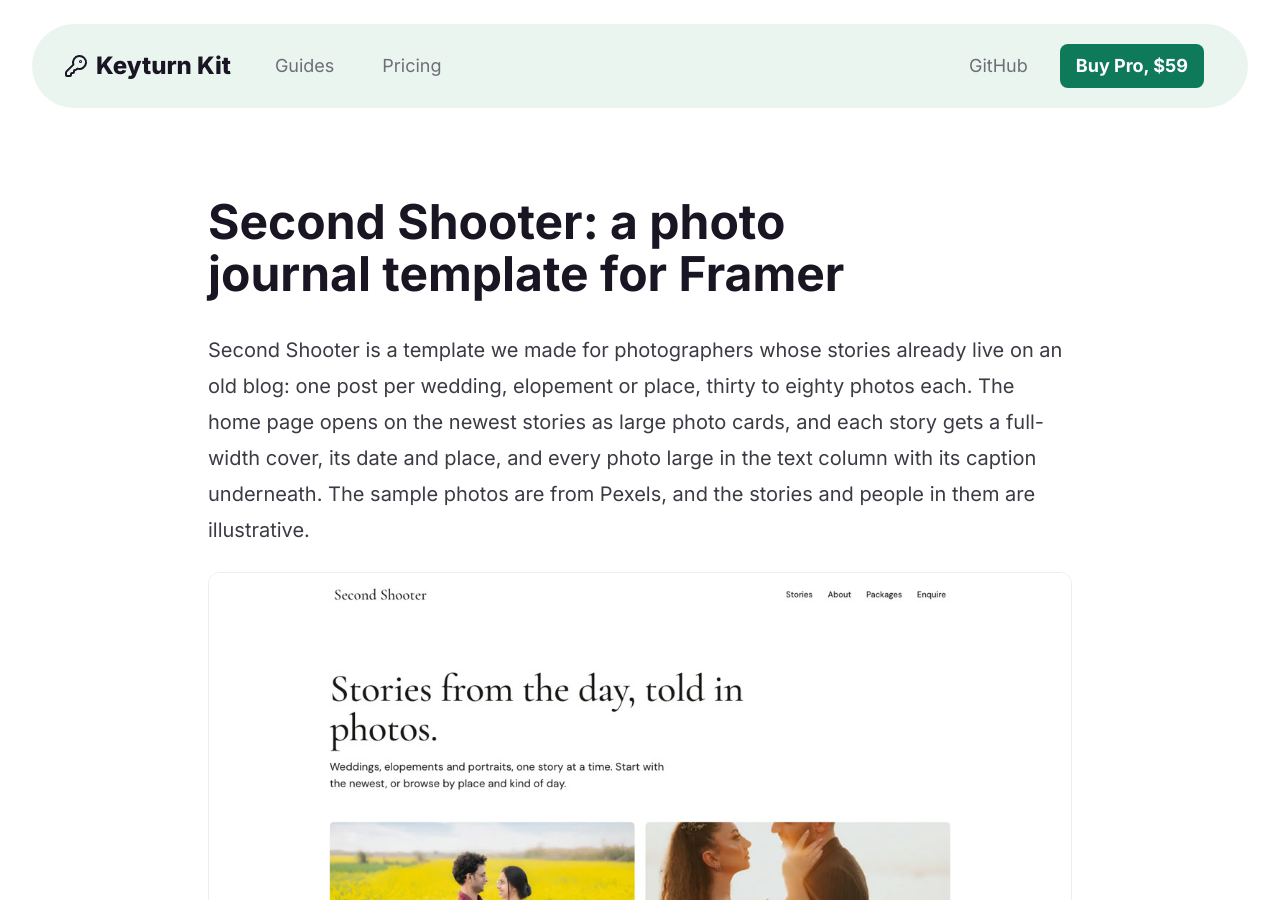
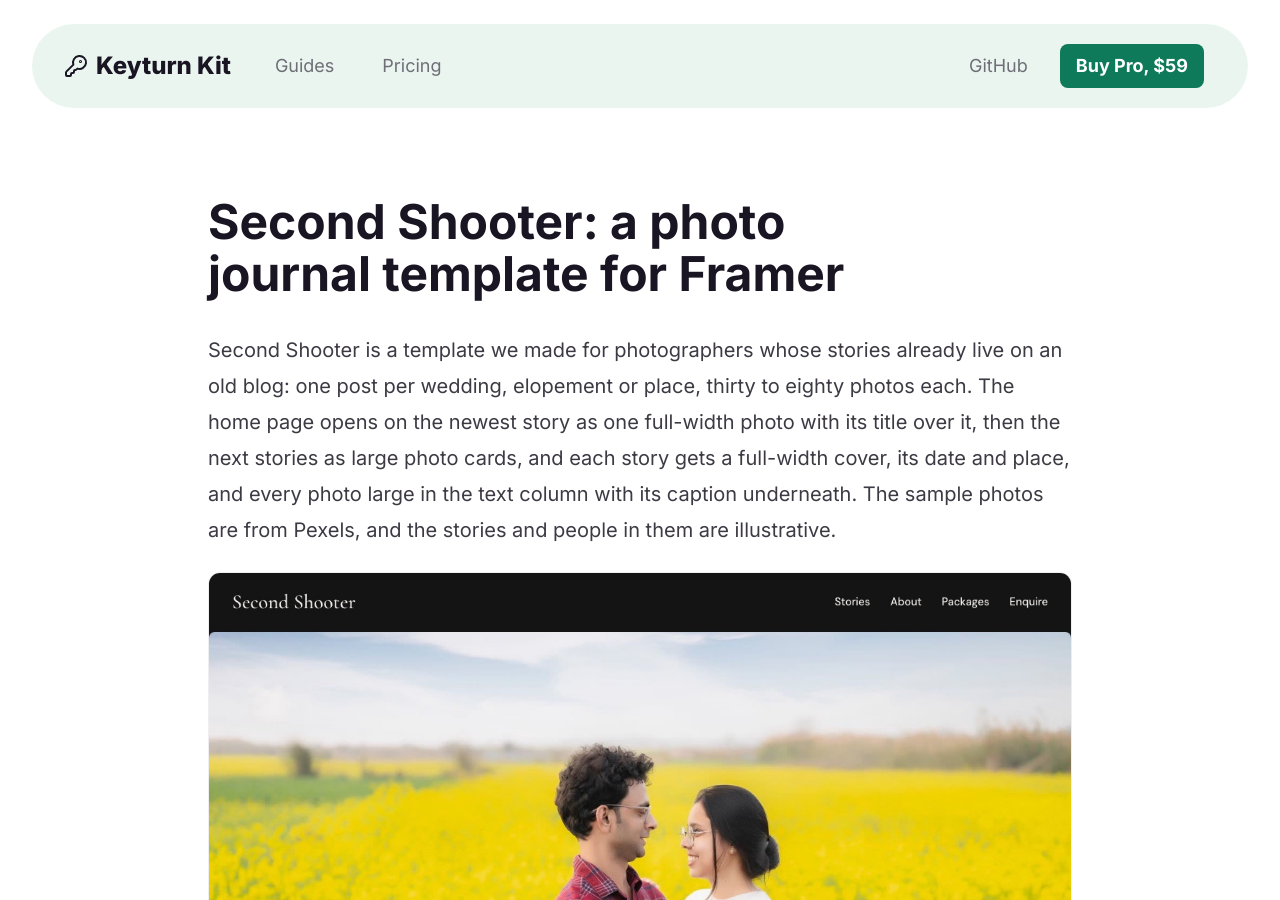
Before and after one commit to keyturnkit/keyturnkit.github.io, a Jekyll site: the page built from second-shooter/index.md, in a window 1280 px wide and 900 px high. Built offline with Jekyll 4.4.1, drawn with Linux system fonts in a browser that asks for light colours.

Commit message:
Second Shooter page: Home image and text for the full-width opening (boo msg 637)
Co-Authored-By: Claude Opus 5.5 <noreply@anthropic.com>

```diff
--- a/second-shooter/index.md
+++ b/second-shooter/index.md
@@ -8,9 +8,9 @@ og_image: /second-shooter/home.jpg
 
 # Second Shooter: a photo journal template for Framer
 
-Second Shooter is a template we made for photographers whose stories already live on an old blog: one post per wedding, elopement or place, thirty to eighty photos each. The home page opens on the newest stories as large photo cards, and each story gets a full-width cover, its date and place, and every photo large in the text column with its caption underneath. The sample photos are from Pexels, and the stories and people in them are illustrative.
+Second Shooter is a template we made for photographers whose stories already live on an old blog: one post per wedding, elopement or place, thirty to eighty photos each. The home page opens on the newest story as one full-width photo with its title over it, then the next stories as large photo cards, and each story gets a full-width cover, its date and place, and every photo large in the text column with its caption underneath. The sample photos are from Pexels, and the stories and people in them are illustrative.
 
-<img src="/second-shooter/home.jpg" alt="Second Shooter home page: the intro line and the newest stories as large photo cards" width="1200" height="900" style="width:100%;height:auto;border-radius:12px;border:1px solid var(--line)">
+<img src="/second-shooter/home.jpg" alt="Second Shooter home page: the newest story as a full-width photo with its title, then the next stories as photo cards" width="1200" height="900" style="width:100%;height:auto;border-radius:12px;border:1px solid var(--line)">
 
 <p><a class="btn btn-primary" href="SECOND_SHOOTER_BUY_URL">Buy for $69</a> <a class="btn" href="SECOND_SHOOTER_PREVIEW_URL">See the live preview</a></p>
 
```
Also changed, not shown: second-shooter/home.jpg.
